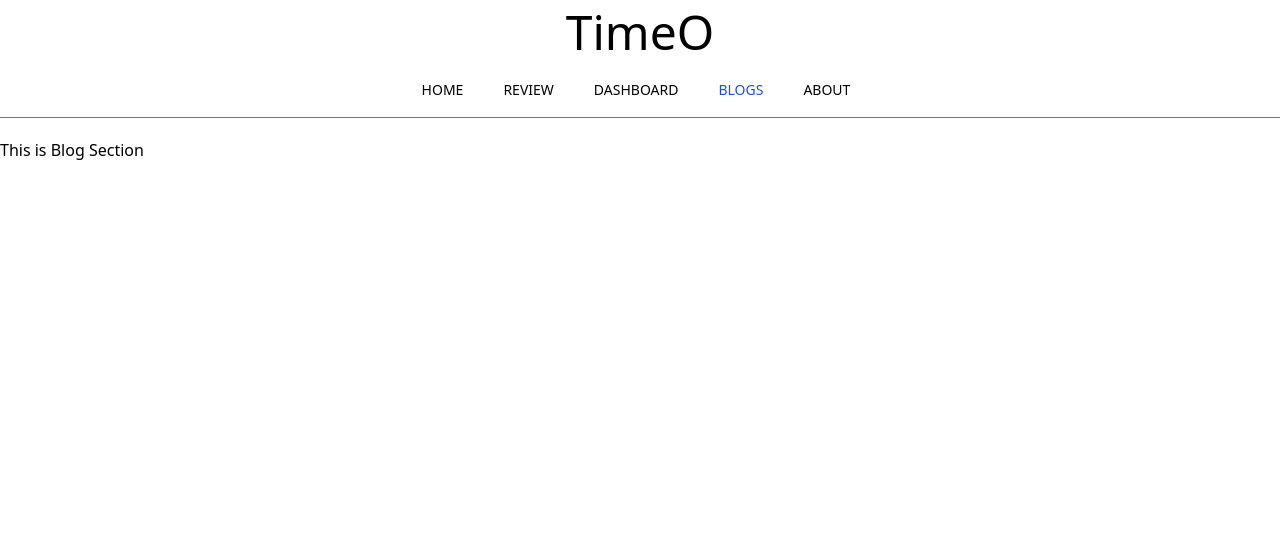
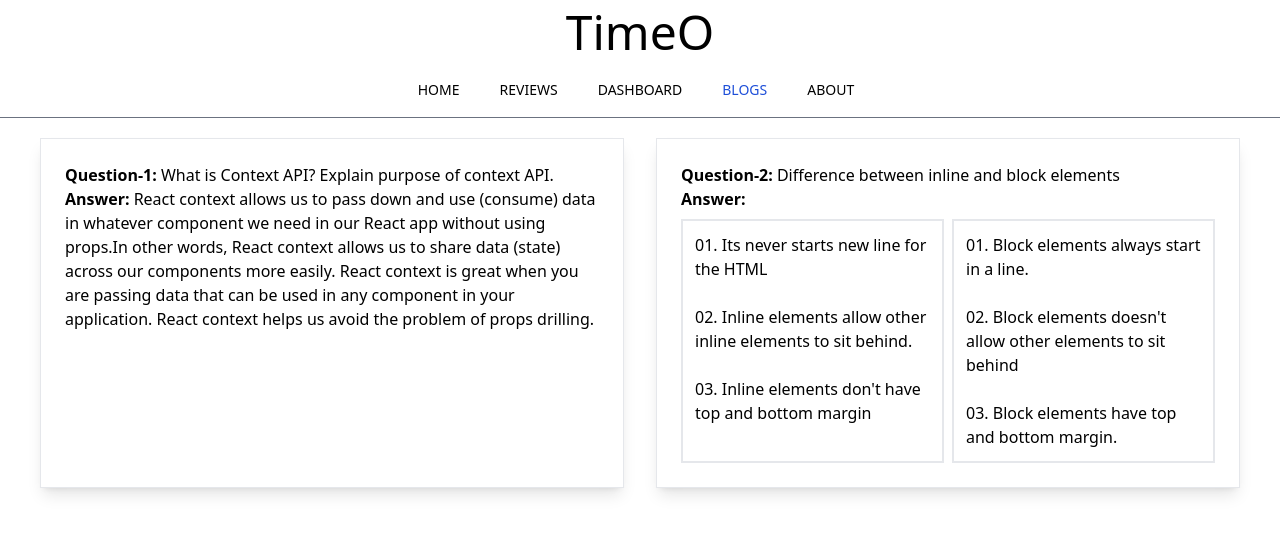
Before and after one commit to sabbir10s/TimeO, a React (Create React App) app: page /blogs in a window 1280 px wide. Shown: the top 534 px of the page. Built offline with nearby package versions, Linux system fonts and the light colour scheme.

Commit message:
blogs and about done

```diff
--- a/src/Components/About/About.js
+++ b/src/Components/About/About.js
@@ -2,8 +2,11 @@ import React from 'react';
 
 const About = () => {
     return (
-        <div>
-            <h1>This About Section</h1>
+        <div className='mx-10'>
+            <h1 className='text-2xl font-bold my-3'>Who are we?</h1>
+            <p>Established in 1922, three generations of family have grown London Clock Company from its humble beginnings into the highly esteemed, globally distributed brand that it is today. With emphasis always being on superior design and quality craftsmanship, we strive to produce a wide range of premium clocks to compliment every interior.</p> <br />
+
+            <p>We have a comprehensive collection of functional and beautifully designed clocks, ranging from the sleek minimalism associated with Scandinavian design in our Oslo collection, to the bright and colourful clocks inspired by the 60’s in our London Pop collection, all the way through to the timeless British classics in our Heritage range, as well as everything in between.</p>
         </div>
     );
 };
--- a/src/Components/Blogs/Blogs.js
+++ b/src/Components/Blogs/Blogs.js
@@ -2,8 +2,31 @@ import React from 'react';
 
 const Blogs = () => {
     return (
-        <div>
-            <h1>This is Blog Section</h1>
+        <div className='mx-10 grid grid-cols-1 md:grid-cols-2 gap-x-8'>
+            <div className='border shadow-lg p-6'>
+                <h1><span className='font-bold'>Question-1:</span> What is Context API?  Explain purpose of context API.</h1>
+                <h1><span className='font-bold'>Answer:</span> React context allows us to pass down and use (consume) data in whatever component we need in our React app without using props.In other words, React context allows us to share data (state) across our components more easily. React context is great when you are passing data that can be used in any component in your application. React context helps us avoid the problem of props drilling.</h1>
+            </div>
+            <div className='border shadow-lg p-6'>
+                <h1><span className='font-bold'>Question-2:</span> Difference between inline and block elements</h1>
+                <h1><span className='font-bold'>Answer:</span>
+                    <br />
+                    <div className='grid grid-cols-2 gap-2 '>
+                        <div className='border-2 p-3 mt-2'>
+                            <p>01. Its never starts new line for the HTML</p> <br />
+                            <p>02. Inline elements allow other inline elements to sit behind.</p> <br />
+                            <p>03. Inline elements don't have top and bottom margin </p>
+                        </div>
+
+                        <div className='border-2 p-3 mt-2'>
+                            <p>01. Block elements always start in a line.</p><br />
+                            <p>02. Block elements doesn't allow other elements to sit behind</p><br />
+                            <p>03. Block elements have top and bottom margin.</p>
+                        </div>
+
+                    </div>
+                </h1>
+            </div>
         </div>
     );
 };
--- a/src/Components/Header/Header.js
+++ b/src/Components/Header/Header.js
@@ -11,7 +11,7 @@ const Header = () => {
                         <CustomLink to="/home" className="inline-block p-4 rounded-t-lg border-b-2 border-transparent hover:text-blue-700 hover:border-blue-700 ">HOME</CustomLink>
                     </li>
                     <li className="mr-2">
-                        <CustomLink to="/reviews" className="inline-block p-4 rounded-t-lg border-b-2 border-transparent hover:text-blue-700 hover:border-blue-700 ">REVIEW</CustomLink>
+                        <CustomLink to="/reviews" className="inline-block p-4 rounded-t-lg border-b-2 border-transparent hover:text-blue-700 hover:border-blue-700 ">REVIEWS</CustomLink>
                     </li>
                     <li className="mr-2">
                         <CustomLink to="/dashboard" className="inline-block p-4 rounded-t-lg border-b-2 border-transparent hover:text-blue-700 hover:border-blue-700 ">DASHBOARD</CustomLink>
--- a/src/Components/Home/Home.js
+++ b/src/Components/Home/Home.js
@@ -21,14 +21,14 @@ const Home = () => {
 
                 <h2 className='text-center text-3xl font-bold  py-7'>Customers Reviews ({reviews.length})</h2>
 
-                <div className='grid grid-cols-1 md:grid-cols-2 gap-7 content-center mx-10'>
+                <div className='grid grid-cols-1 md:grid-cols-3 gap-7 content-center mx-10'>
                     {
-                        reviews.map(review => <SingleReview key={review.id} review={review}></SingleReview>)
+                        reviews.slice(0, 3).map(review => <SingleReview key={review.id} review={review}></SingleReview>)
                     }
                 </div>
 
-                <div className='text-center  my-10 '>
-                    <Link className='text-2xl bg-black px-7 py-1 rounded-lg  text-white   hover:bg-blue-700 ' to="/reviews"> See All Reviews</Link>
+                <div className='mx-10 my-10 '>
+                    <Link className='text-lg bg-black px-7 py-1 rounded  text-white   hover:bg-blue-700 ' to="/reviews"> See All Reviews</Link>
                 </div>
             </div>
         </div>
--- a/src/Components/Reviews/Reviews.js
+++ b/src/Components/Reviews/Reviews.js
@@ -7,7 +7,7 @@ const Reviews = () => {
     return (
         <div className='m-auto'>
             <h2 className='text-center text-3xl font-bold my-2 py-3'>Customers Reviews ({reviews.length})</h2>
-            <div className='grid grid-cols-1 md:grid-cols-2 gap-7 content-center m-7'>
+            <div className='grid grid-cols-1 md:grid-cols-3 gap-7 content-center m-7'>
                 {
                     reviews.map(review => <SingleReview key={review.id} review={review}></SingleReview>)
                 }
```
Also changed, not shown: public/277675339_3192211844392468_6147893029129112299_n.jpg (added).
